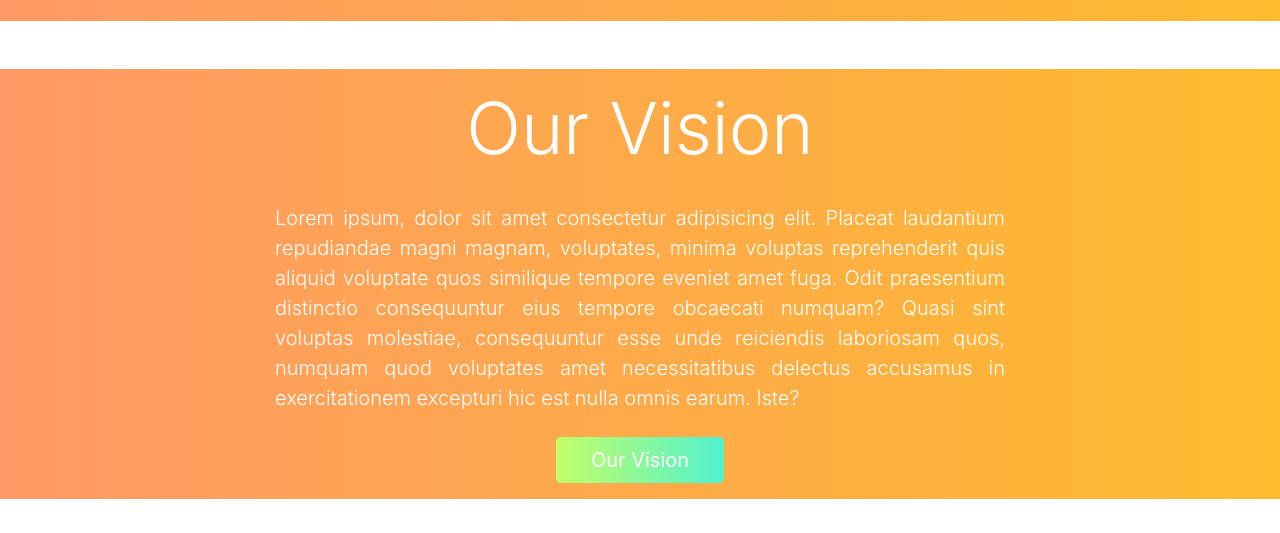
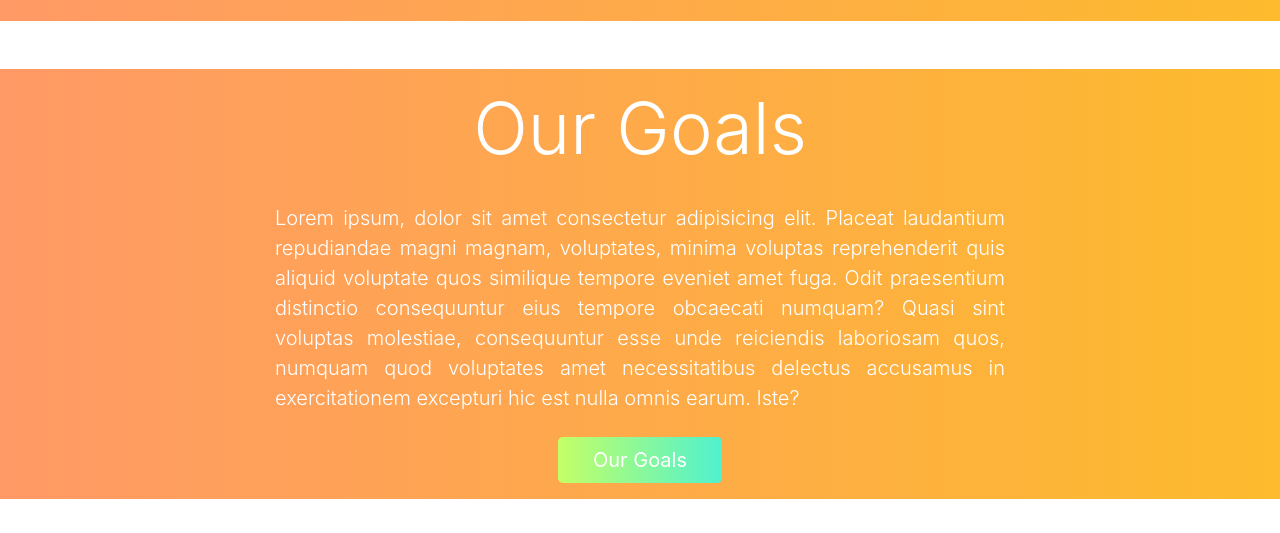
Before and after one commit to DibyajyotiMishra/Gatsby-FrontEnd, a Gatsby site: page /about in a window 1280 px wide. Shown: the part 1186-1719 px from the top of the page. Built offline with nearby package versions, Linux system fonts and the light colour scheme; Gatsby itself is replaced by a stand-in of ours.

Commit message:
Made necessary changes in About page.

```diff
--- a/src/pages/about.js
+++ b/src/pages/about.js
@@ -21,7 +21,7 @@ const AboutPage = ({ data }) => (
       heading="A Message From our Team &#128519;"
       img="https://images.pexels.com/photos/3861969/pexels-photo-3861969.jpeg?auto=compress&cs=tinysrgb&dpr=1&w=500"
     />
-    <Info heading="Our Vision" />
+    <Info heading="Our Goals" />
     <TeamAbout />
   </Layout>
 )
```
